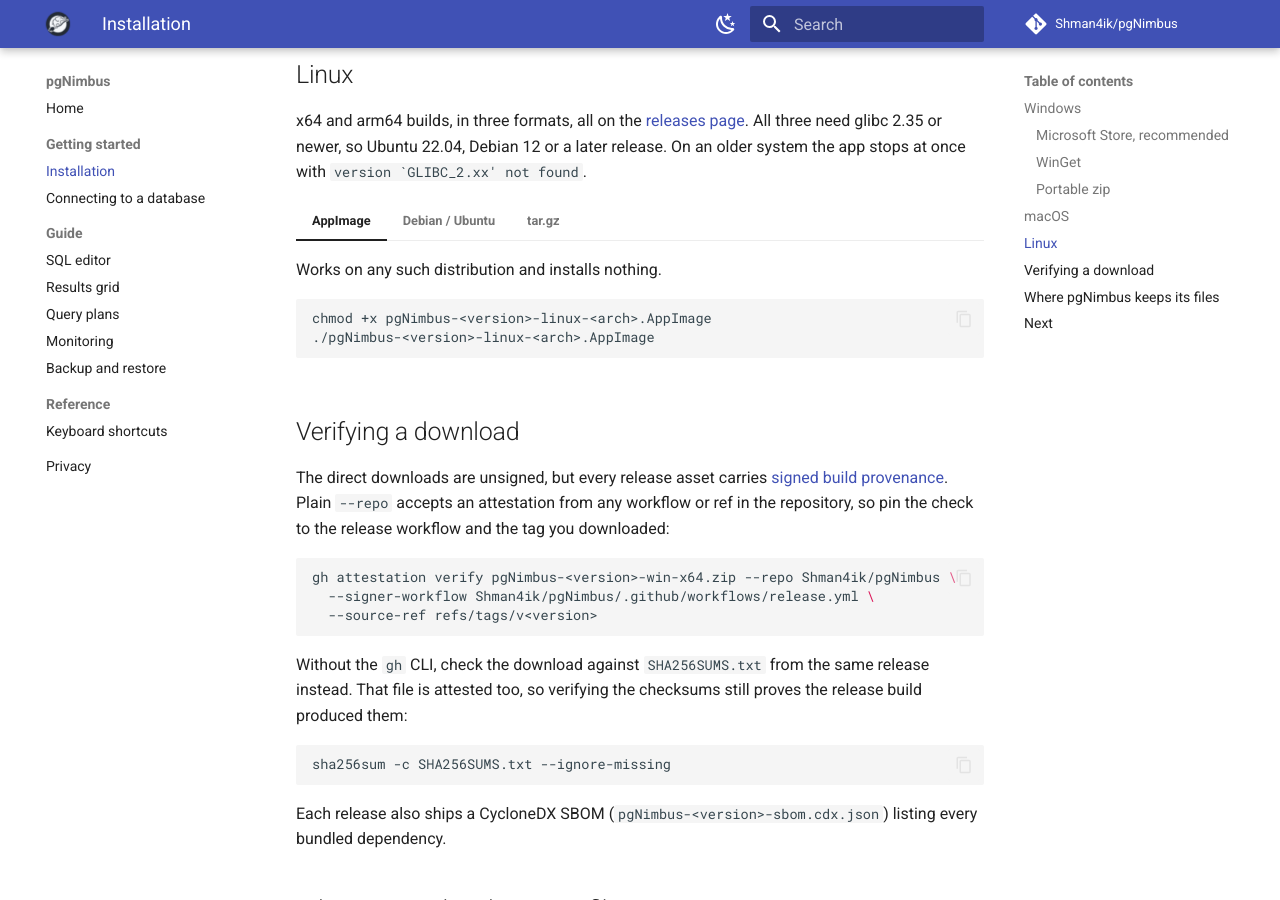
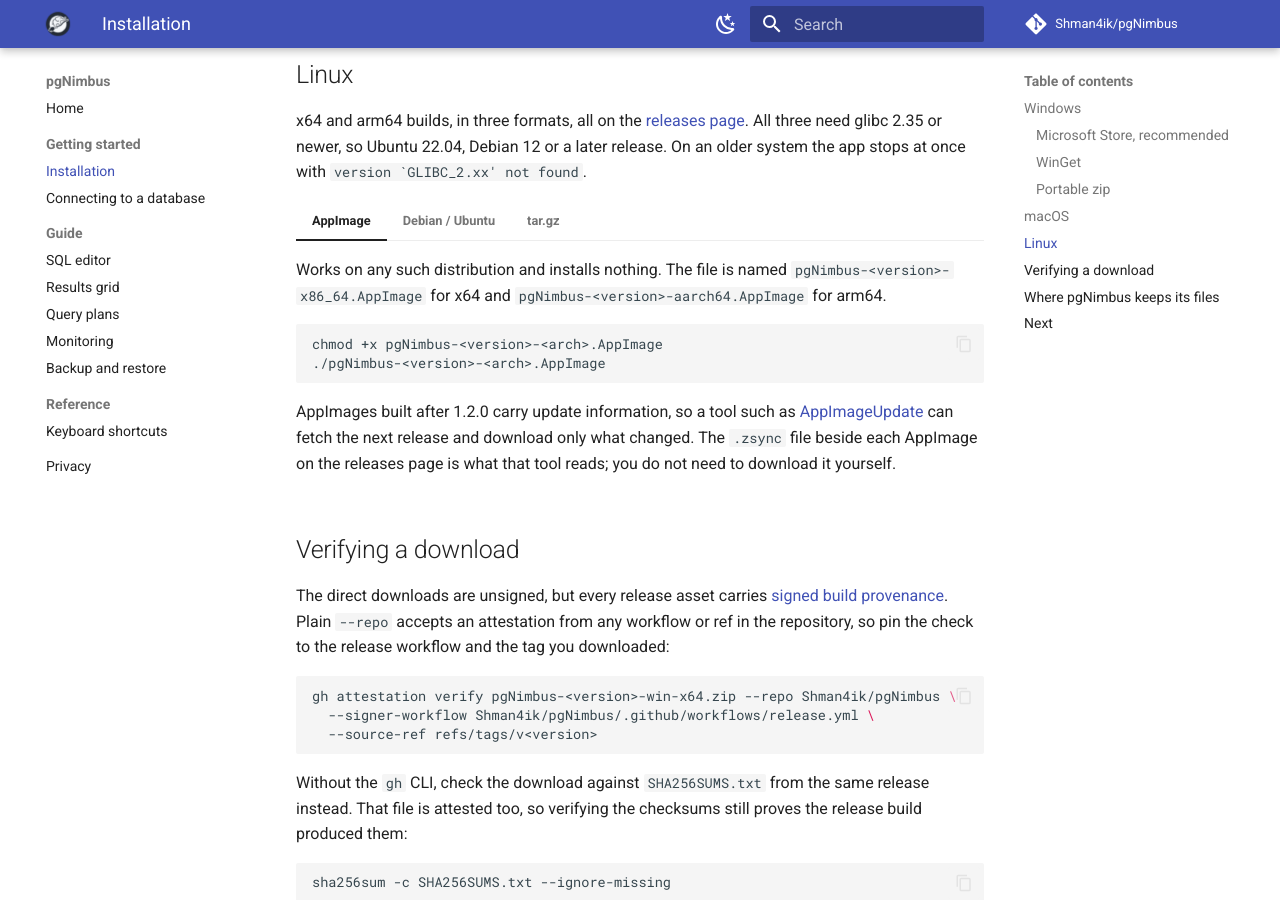
Before and after one commit to Shman4ik/pgNimbus, an MkDocs documentation site: the page built from docs/getting-started/installation.md, in a window 1280 px wide and 900 px high, scrolled down 2044 px. Built offline with MkDocs 1.6.1 and Material for MkDocs 9.7.7, drawn with Linux system fonts in a browser that asks for light colours; comment, search, counter and statistics services are not loaded.

Commit message:
build(linux): name the AppImage the AppImage way and embed update information (#390)
The AppImage catalog's test of 1.2.0 passed and left two warnings on
AppImage/appimage.github.io#6624: the file name says "linux", and the AppImage
has no update information.

- The AppImage is now pgNimbus-<ver>-x86_64.AppImage / -aarch64.AppImage. The
  .deb and .tar.gz keep their names.
- It is built with -u gh-releases-zsync|Shman4ik|pgNimbus|latest|..., and the
  matching .zsync file is published beside it (SHA256SUMS, attestation and
  the release assets include it). build-packages.sh refuses to build without
  zsyncmake, since appimagetool only warns and the updater would find nothing;
  build-linux installs zsync, and the smoke step reads the update information
  back from the built AppImage.
- installation.md and release-ci.md follow.

Tried in an ubuntu:22.04 container: the script's output names, the embedded
update information, the .zsync, the refusal without zsyncmake, and the smoke
step's check, for a release and a prerelease version. The arm64 leg could not
run there (appimagetool-aarch64 is an ARM binary) and the workflow itself only
runs on a tag, so the first release after this is its first real run.

Co-authored-by: Claude Sonnet 5.5 <noreply@anthropic.com>

````diff
--- a/docs/getting-started/installation.md
+++ b/docs/getting-started/installation.md
@@ -110,12 +110,20 @@ older system the app stops at once with ``version `GLIBC_2.xx' not found``.
 
 === "AppImage"
 
-    Works on any such distribution and installs nothing.
+    Works on any such distribution and installs nothing. The file is named
+    `pgNimbus-<version>-x86_64.AppImage` for x64 and
+    `pgNimbus-<version>-aarch64.AppImage` for arm64.
 
     ```bash
-    chmod +x pgNimbus-<version>-linux-<arch>.AppImage
-    ./pgNimbus-<version>-linux-<arch>.AppImage
+    chmod +x pgNimbus-<version>-<arch>.AppImage
+    ./pgNimbus-<version>-<arch>.AppImage
     ```
+
+    AppImages built after 1.2.0 carry update information, so a tool such as
+    [AppImageUpdate](https://github.com/AppImage/AppImageUpdate) can fetch the
+    next release and download only what changed. The `.zsync` file beside each
+    AppImage on the releases page is what that tool reads; you do not need to
+    download it yourself.
 
 === "Debian / Ubuntu"
 
````
Also changed, not shown: .claude/rules/release-ci.md (+18 -2 lines), 2 other files.
